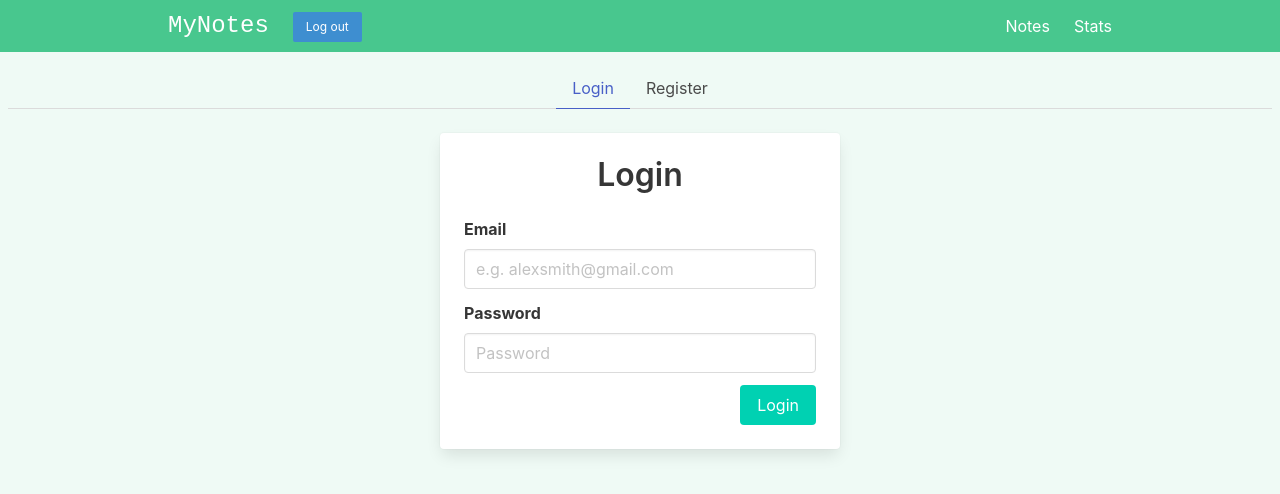
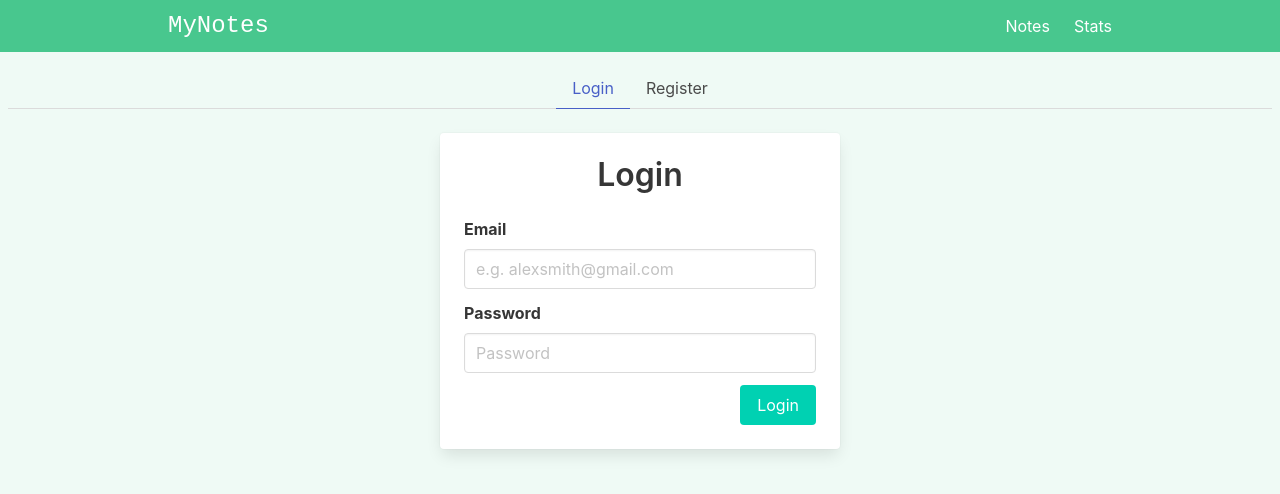
Before and after one commit to darumond/MyNotes, a Vue app: page /auth#/auth in a window 1280 px wide. Shown: the top 494 px of the page. Built offline with nearby package versions, Linux system fonts and the light colour scheme; no server answers.

Commit message:
feat: authentication finished

```diff
--- a/src/components/Layout/NavBar.vue
+++ b/src/components/Layout/NavBar.vue
@@ -25,8 +25,8 @@
 
             <div id="navbarBasicExample" ref="navBarRef" class="navbar-menu" :class="{'is-active' : showMobileNav}">
                 <div class="navbar-start">
-                    <button @click="storeAuth.logoutUser" class="button is-small is-info mt-3 ml-3">
-                        Log out
+                    <button v-if="storeAuth.user.id" @click="logout" class="button is-small is-info mt-3 ml-3">
+                        Log out {{ storeAuth.user.email }}
                     </button>
                 </div>
                 <div class="navbar-end">
@@ -58,6 +58,10 @@ onClickOutside(navBarRef, (event) => {
     ignore: [navbarBurgerRef]
 })
 
+const logout = () =>{
+    showMobileNav.value=false
+    storeAuth.logoutUser()
+}
 </script>
 
 
--- a/src/main.js
+++ b/src/main.js
@@ -1,8 +1,13 @@
-import { createApp } from 'vue'
+import { createApp, markRaw } from 'vue'
 import App from './App.vue'
 import router from '@/router'
 import {createPinia} from 'pinia'
+
+const pinia = createPinia()
+pinia.use(({ store }) => {
+    store.router = markRaw(router)
+  })
 createApp(App)
-    .use(createPinia())
+    .use(pinia)
     .use(router)
     .mount('#app')
--- a/src/stores/storeAuth.js
+++ b/src/stores/storeAuth.js
@@ -15,8 +15,10 @@ export const useStoreAuth = defineStore('storeAuth', {
                 if (user) {
                     this.user.id = user.uid
                     this.user.email = user.email
+                    this.router.push('/')
                 } else {
                     this.user = {}
+                    this.router.replace('/auth')
                 }
             });
 
```
